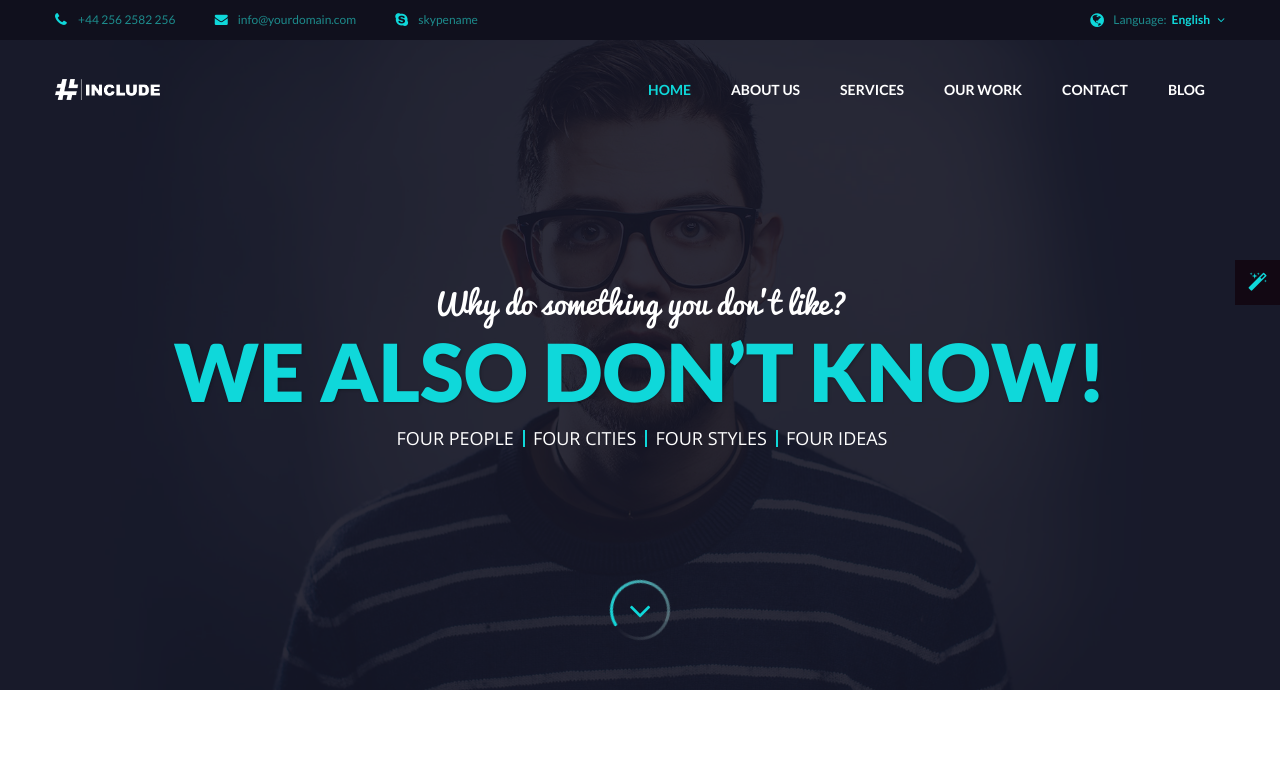
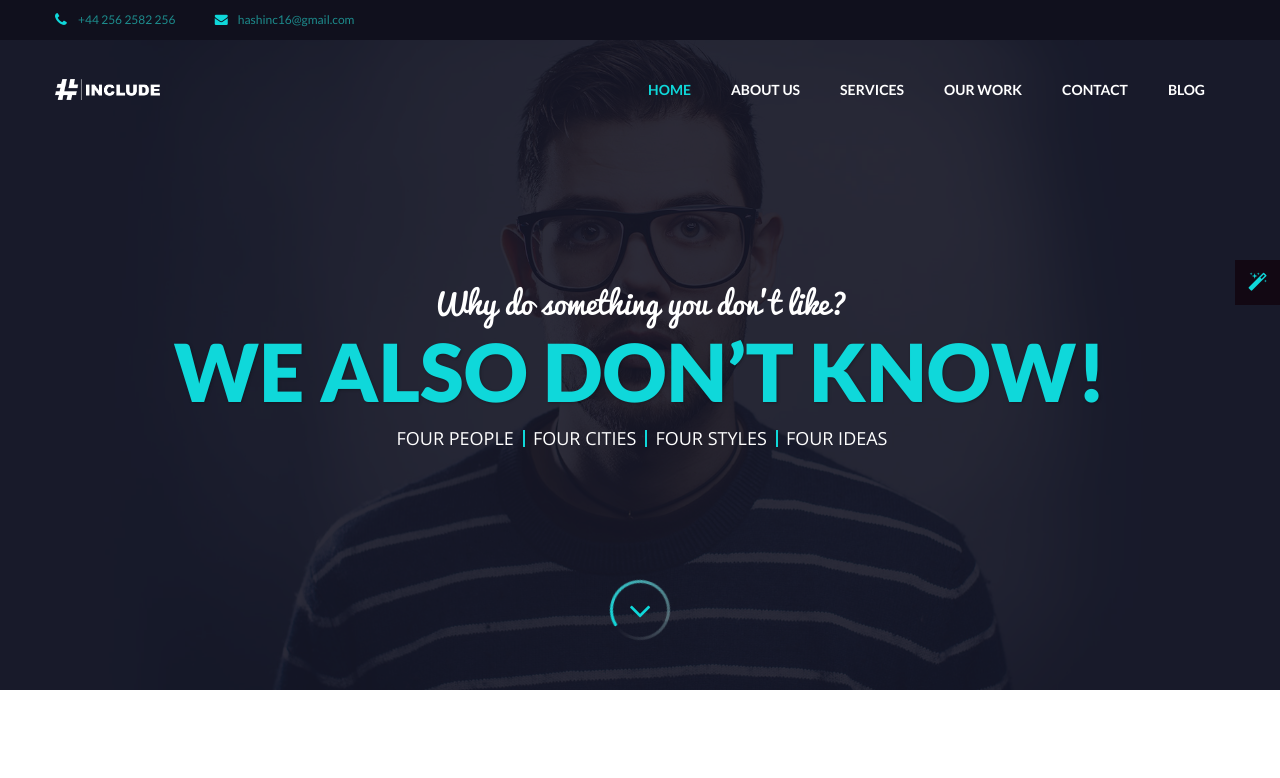
Before and after one commit to dev-sura/FinalHash, a PHP site: page / in a window 1280 px wide. Shown: the top 778 px of the page. Run offline with PHP 8.4, Linux system fonts and the light colour scheme.

Commit message:
sadasdasd

```diff
--- a/index.php
+++ b/index.php
@@ -5,7 +5,7 @@
    <!-- Basic Page Needs -->
    <meta charset="utf-8">
     <!--[if IE]><meta http-equiv='X-UA-Compatible' content='IE=edge,chrome=1'><![endif]-->
-   <title>Hashinc - Corporate Business Template</title>
+   <title>HashInclude | Your Web Developer</title>
    <meta name="description" content="">
    <meta name="keywords" content="">
    <meta name="author" content="">
@@ -50,25 +50,11 @@
             <div class="span8">
                <ul class="contact-info inline pull-left">
                   <li class="phone"><a href="#">+44 256 2582 256</a></li>
-                  <li class="email"><a href="#">info@yourdomain.com</a></li>
-                  <li class="skype"><a href="#">skypename</a></li>
+                  <li class="email"><a href="#">hashinc16@gmail.com</a></li>
+
                </ul>
             </div><!-- /.span8 -->
-            <div class="span4">
-               <div class="language pull-right">
-                  Language:
-                  <ul class="unstyled">
-                     <li class="current"><a href="#">English</a>
-                        <ul class="unstyled">
-                           <li class="en"><a href="#">English</a></li>
-                           <li class="ge"><a href="#">German</a></li>
-                           <li class="pl"><a href="#">Polish</a></li>
-                           <li class="ru"><a href="#">Russian</a></li>
-                        </ul>
-                     </li>
-                  </ul>
-               </div><!-- /.language -->
-            </div><!-- /.span4 -->
+
          </div><!-- /.row -->
       </div><!-- /.containter -->
    </div>
```
